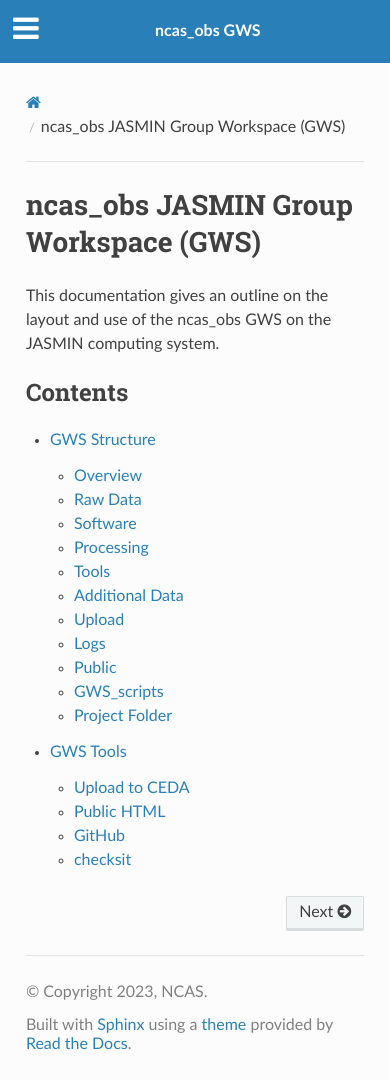
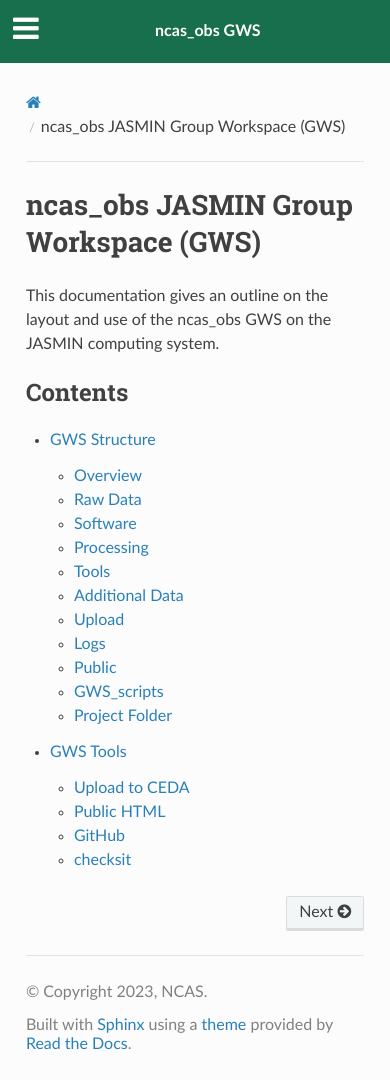
Before and after one commit to ncasuk/ncas_obs_gws_docs, a Sphinx documentation site: the page built from docs/source/index.rst, in a window 390 px wide. Built offline with Sphinx 7.4.7 and the Read the Docs theme 2.0.0, drawn with Linux system fonts in a browser that asks for light colours.

Commit message:
Change colour to top nav bar in mobile view

```diff
--- a/docs/source/_static/theme_overrides.css
+++ b/docs/source/_static/theme_overrides.css
@@ -20,3 +20,7 @@
 .wy-menu-vertical header, .wy-menu-vertical p.caption {
   color: #186f4d;
 }
+
+.wy-nav-top {
+  background: #186f4d;
+}
```
